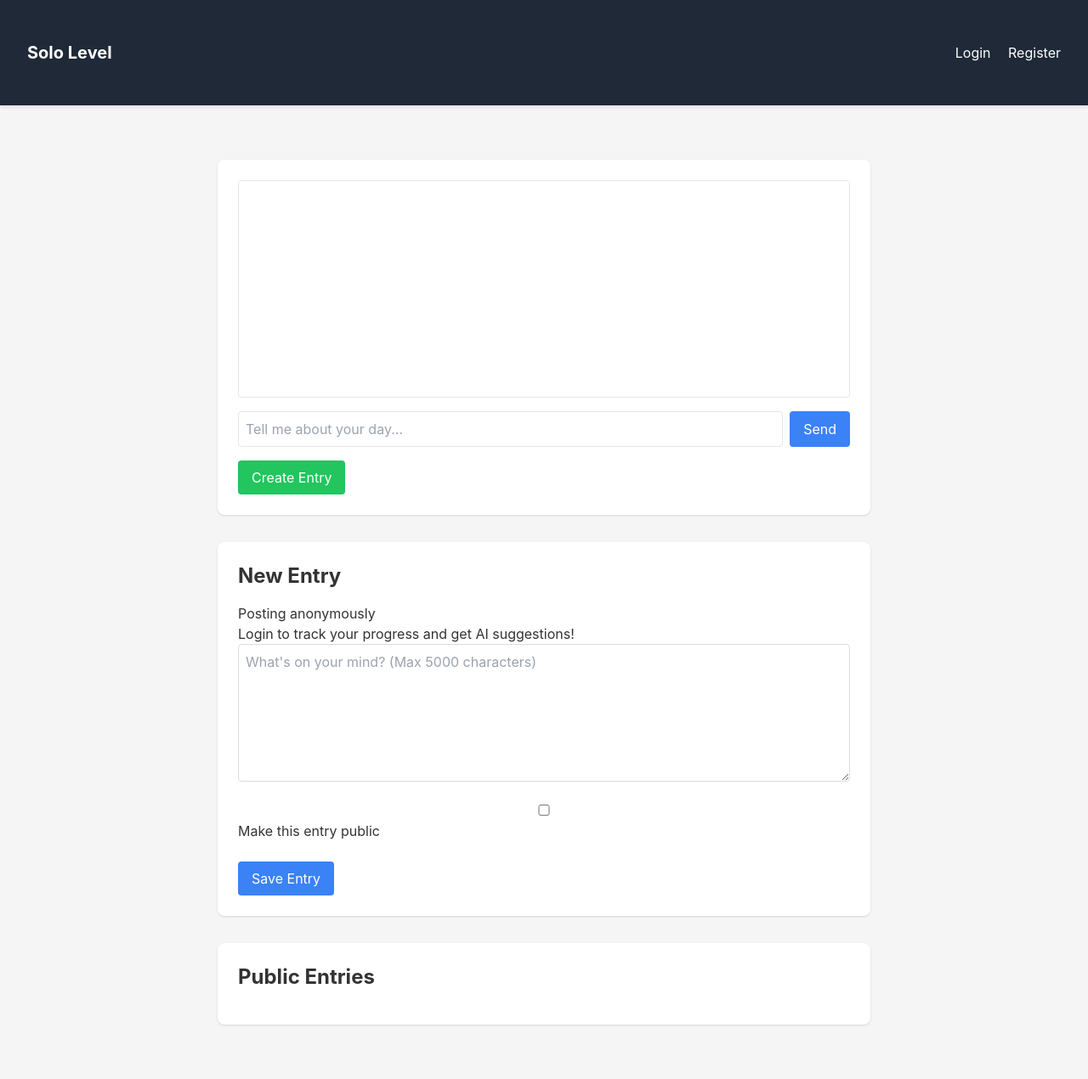
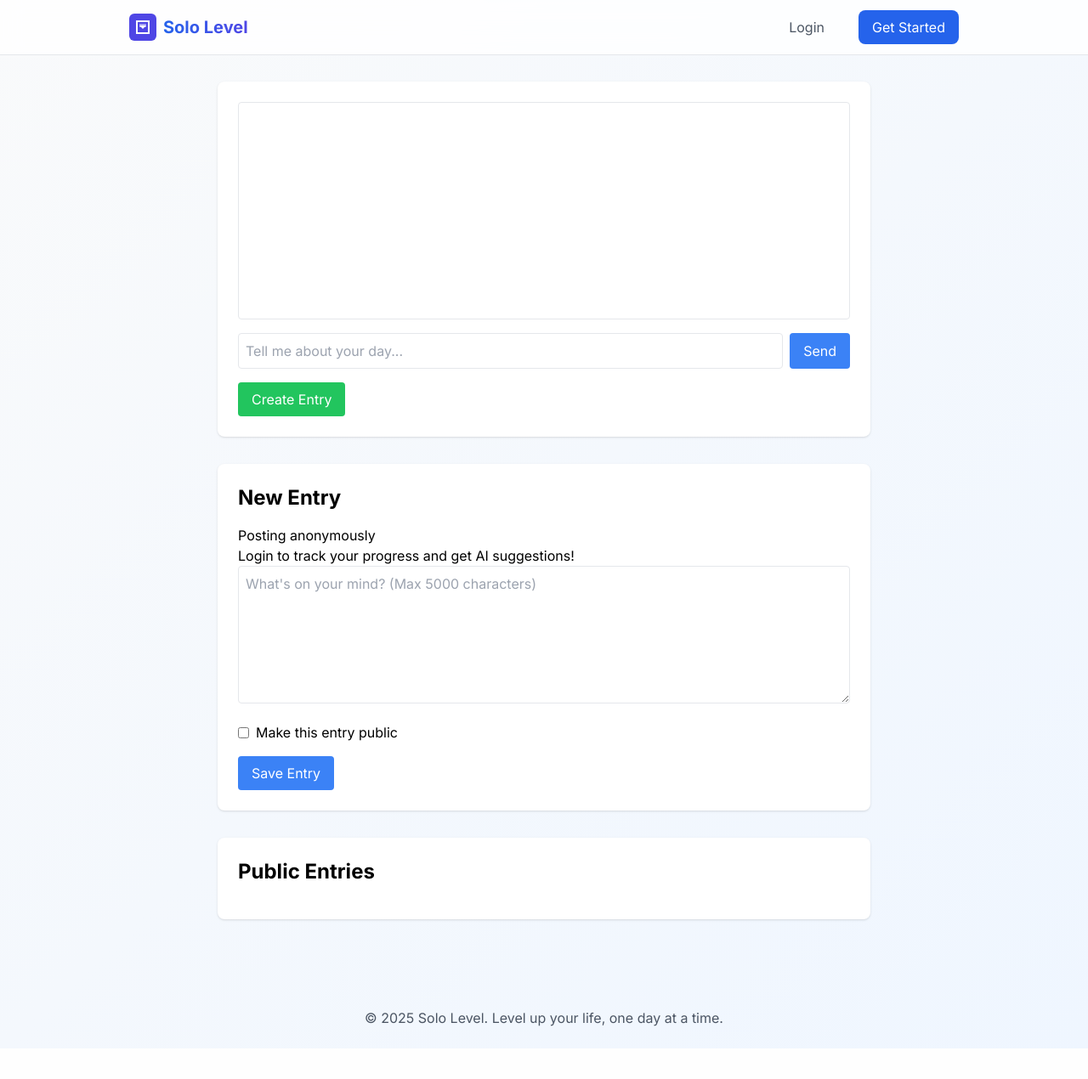
Before and after one commit to goforaditya/sololevel-alpha-one, a FastAPI app: page / in a window 1280 px wide. Shown: the whole page at 85% size. After the commit the page ends 1234 px from the top, so only its background shows below. Run offline with FastAPI, Linux system fonts and the light colour scheme; data that the repository does not hold is empty; parts of the project's set-up code (start-up, migrations or seed data) failed here and were passed over; some libraries are stand-ins or nearby versions.

Commit message:
Update base.html

```diff
--- a/templates/base.html
+++ b/templates/base.html
@@ -3,30 +3,69 @@
 <head>
     <meta charset="UTF-8">
     <meta name="viewport" content="width=device-width, initial-scale=1.0">
-    <title>Solo Level - {% block title %}{% endblock %}</title>
+    <title>{% block title %}{% endblock %} - Solo Level</title>
     <script src="https://cdn.tailwindcss.com"></script>
-    <link rel="stylesheet" href="{{ url_for('static', path='/css/styles.css') }}">
+    <link rel="icon" type="image/svg+xml" href="/static/favicon.svg">
+
+    <style>
+        @import url('https://fonts.googleapis.com/css2?family=Inter:wght@400;500;600;700&display=swap');
+        body {
+            font-family: 'Inter', sans-serif;
+        }
+        .nav-blur {
+            backdrop-filter: blur(12px);
+            -webkit-backdrop-filter: blur(12px);
+        }
+    </style>
 </head>
-<body>
-    <nav class="bg-gray-800 p-4">
-      <div class="container mx-auto flex justify-between items-center">
-        <a href="/" class="text-white font-bold text-xl">Solo Level</a>
-        <div class="space-x-4">
-          {% if user %}
-            <span class="text-white">{{ user.username }}</span>
-            <a href="/logout" class="text-white hover:text-gray-300">Logout</a>
-          {% else %}
-            <a href="/login" class="text-white hover:text-gray-300">Login</a>
-            <a href="/register" class="text-white hover:text-gray-300">Register</a>
-          {% endif %}
+<body class="bg-gradient-to-br from-gray-50 to-blue-50 min-h-screen">
+    <!-- Fixed Navbar with blur effect -->
+    <nav class="fixed top-0 left-0 right-0 bg-white/80 nav-blur border-b border-gray-200 z-50">
+        <div class="max-w-5xl mx-auto px-4 sm:px-6">
+            <div class="flex justify-between items-center py-3">
+                <!-- Logo Section -->
+                <div class="flex items-center space-x-2">
+                    <a href="/" class="flex items-center space-x-2">
+                        <img src="/static/favicon.svg" alt="Solo Level" class="w-8 h-8">
+                        <span class="text-xl font-bold bg-gradient-to-r from-blue-600 to-indigo-600 bg-clip-text text-transparent">
+                            Solo Level
+                        </span>
+                    </a>
+                </div>
+
+                <!-- Navigation Links -->
+                <div class="flex items-center space-x-6">
+                    {% if user %}
+                        <span class="text-gray-600">{{ user.username }}</span>
+                        <a href="/logout"
+                           class="px-4 py-2 rounded-lg text-gray-600 hover:text-gray-900 hover:bg-gray-100 transition-colors">
+                            Logout
+                        </a>
+                    {% else %}
+                        <a href="/login"
+                           class="px-4 py-2 rounded-lg text-gray-600 hover:text-gray-900 hover:bg-gray-100 transition-colors">
+                            Login
+                        </a>
+                        <a href="/register"
+                           class="px-4 py-2 rounded-lg bg-blue-600 text-white hover:bg-blue-700 transition-colors">
+                            Get Started
+                        </a>
+                    {% endif %}
+                </div>
+            </div>
         </div>
-      </div>
     </nav>
 
-    <main>
+    <!-- Main Content with padding for fixed navbar -->
+    <main class="pt-16">
         {% block content %}{% endblock %}
     </main>
 
-    <script src="{{ url_for('static', path='/js/main.js') }}"></script>
+    <!-- Footer -->
+    <footer class="mt-12 py-6 text-center text-gray-600">
+        <div class="max-w-5xl mx-auto px-4">
+            <p>© 2025 Solo Level. Level up your life, one day at a time.</p>
+        </div>
+    </footer>
 </body>
 </html>
```
